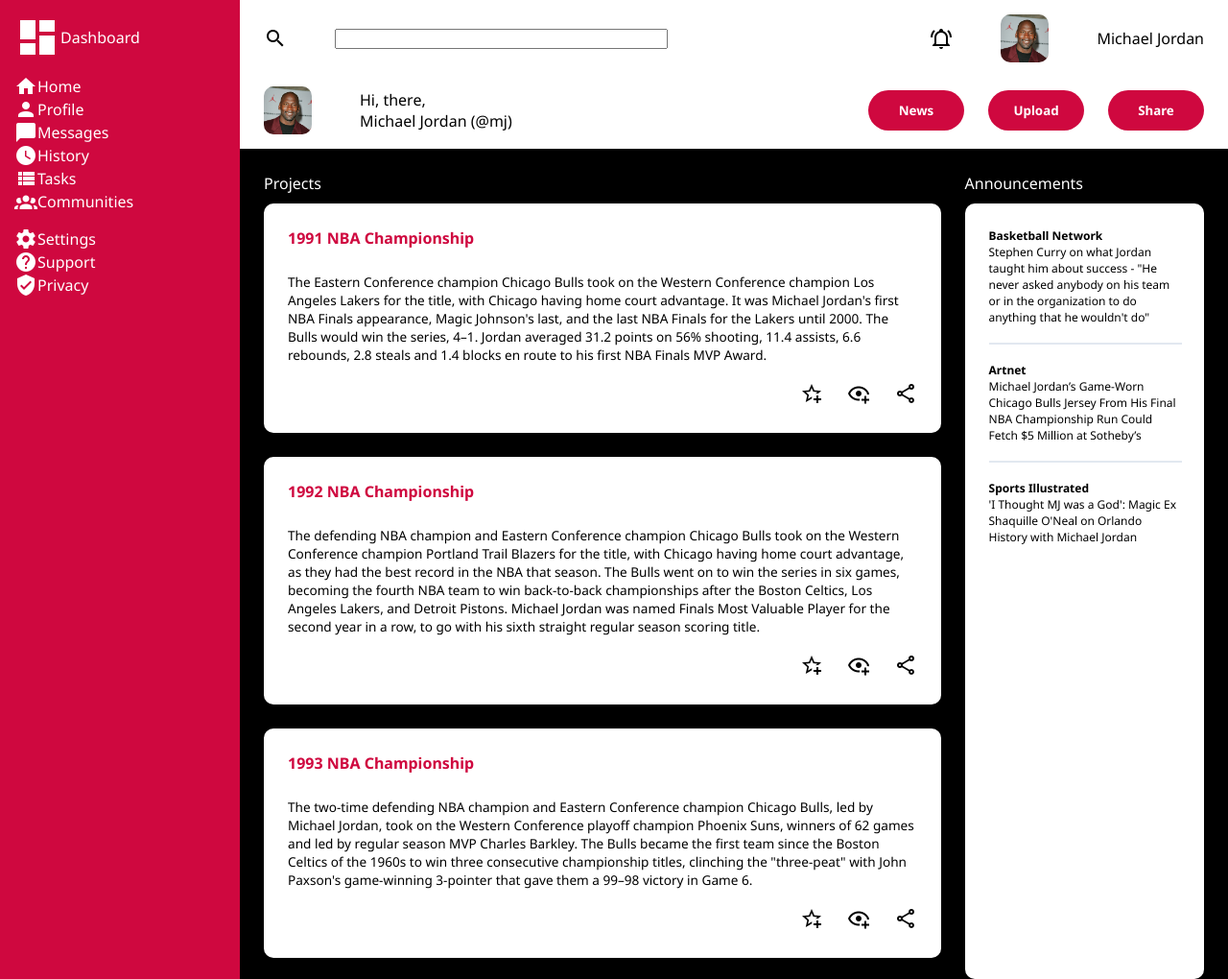
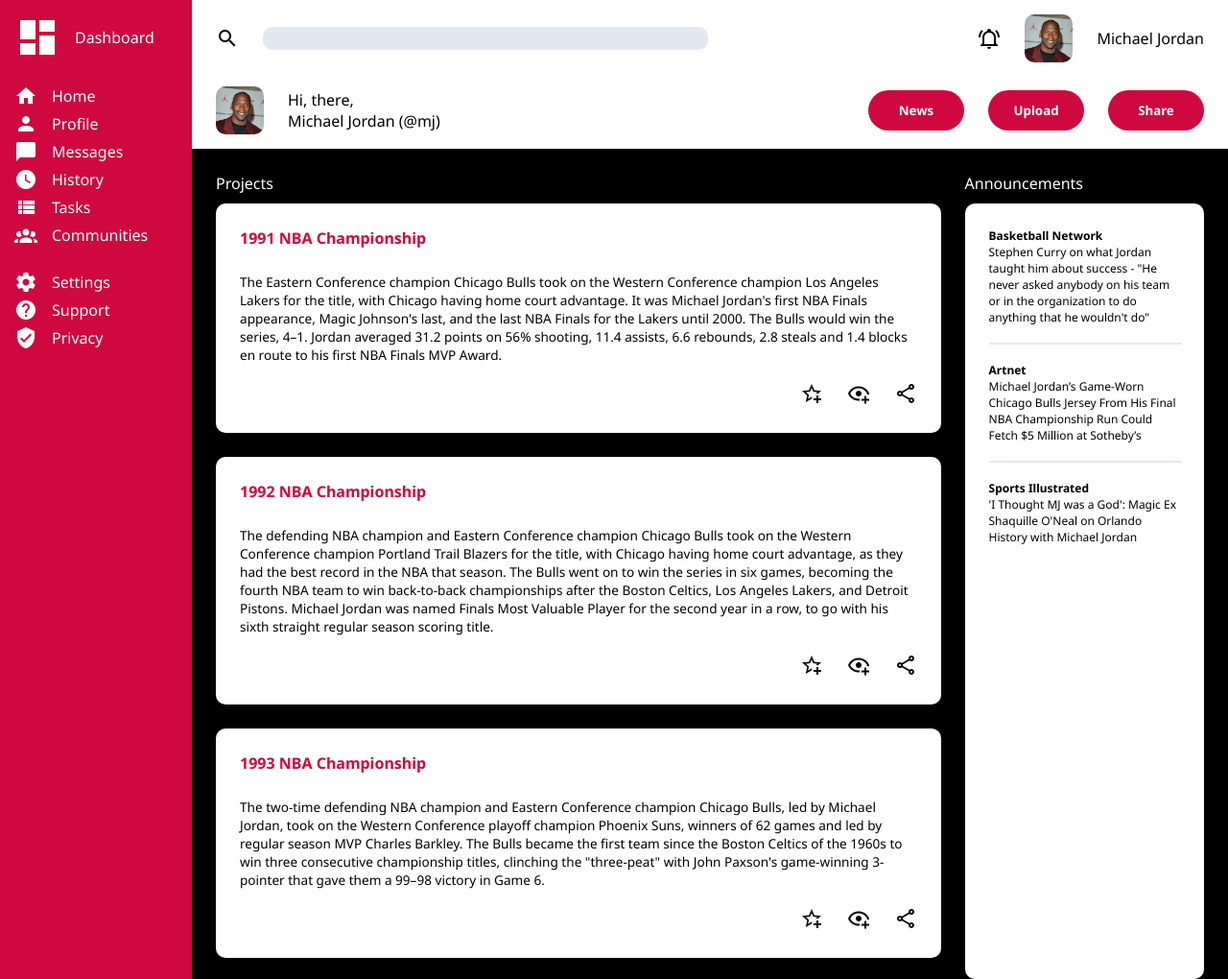
Before and after one commit to joemattar/admin_dashboard, a plain HTML site: page index.html in a window 1280 px wide. Shown: the top 1020 px of the page at 96% size. Drawn offline with Linux system fonts and the light colour scheme.

Commit message:
Tweak sidebar css

```diff
--- a/css/styles.css
+++ b/css/styles.css
@@ -46,7 +46,7 @@ p {
     height: 100vh;
 
     display: grid;
-    grid-template-columns: minmax(250px, 1fr) 6fr;
+    grid-template-columns: minmax(200px, 1fr) 6fr;
     grid-template-rows: auto 5fr 32px;
 }
 
@@ -71,7 +71,14 @@ p {
     grid-template-columns: auto minmax(200px, 2fr) 1fr auto auto auto;
 
     align-items: center;
-    column-gap: 50px;
+    column-gap: 25px;
+}
+
+#search {
+    height: 1.5rem;
+    border-style: none;
+    border-radius: 10px;
+    background-color: var(--color-grey);
 }
 
 .main .header-bottom {
@@ -80,7 +87,7 @@ p {
     grid-template-columns: auto 1fr auto;
 
     align-items: center;
-    column-gap: 50px;
+    column-gap: 25px;
 }
 
 .main .header-buttons {
@@ -107,12 +114,19 @@ p {
 
     display: flex;
     flex-direction: column;
-    gap: 15px;
+    gap: 25px;
+}
+
+.sidebar>div {
+    display: flex;
+    flex-direction: column;
+    gap: 5px;
 }
 
 .sidebar .menu div {
     display: flex;
     align-items: center;
+    gap: 15px;
 }
 
 .content {
```
